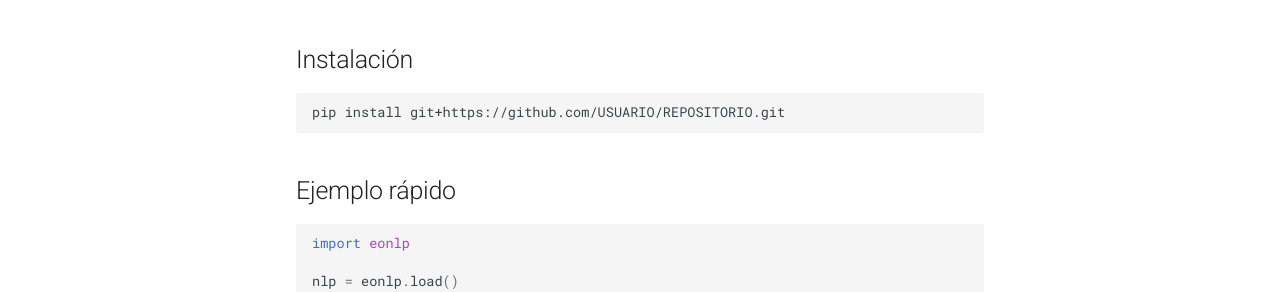
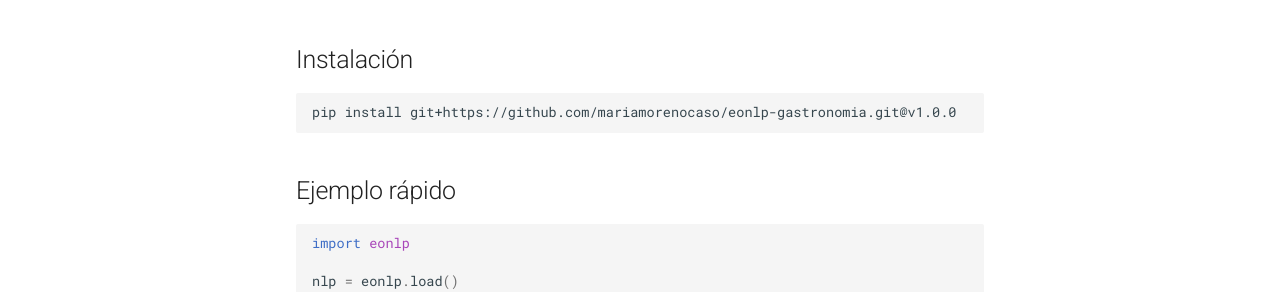
Before and after one commit to mariamorenocaso/eonlp-gastronomia, an MkDocs documentation site: the page built from docs/index.md, in a window 1280 px wide and 1152 px high. Shown: the part 573-865 px from the top of the window. Built offline with MkDocs 1.6.1 and Material for MkDocs 9.7.7, drawn with Linux system fonts in a browser that asks for light colours; comment, search, counter and statistics services are not loaded; part of the change alters nothing that is shown.

Commit message:
actualizar-documentacion
Update documentation installation URL.

````diff
--- a/docs/index.md
+++ b/docs/index.md
@@ -17,7 +17,7 @@ Incluye:
 ## Instalación
 
 ```bash
-pip install git+https://github.com/USUARIO/REPOSITORIO.git
+pip install git+https://github.com/mariamorenocaso/eonlp-gastronomia.git@v1.0.0
 ```
 
 ## Ejemplo rápido
````
